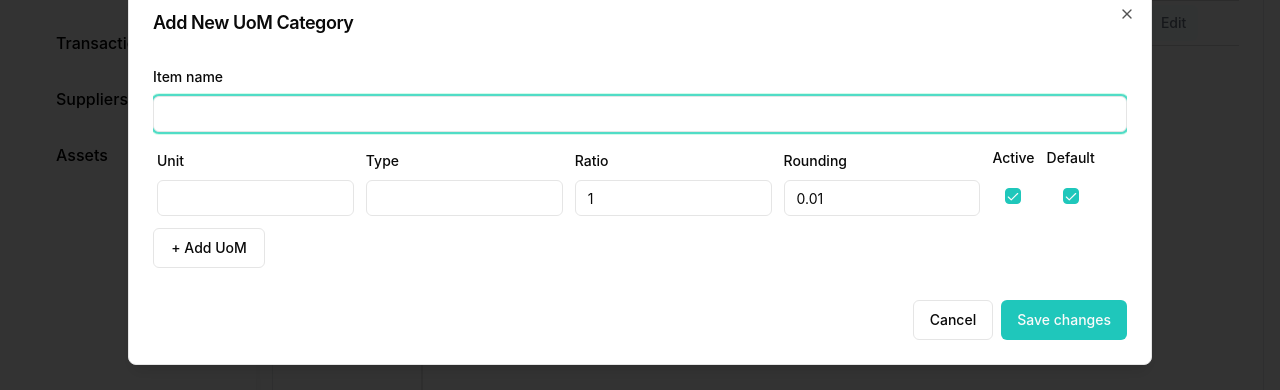
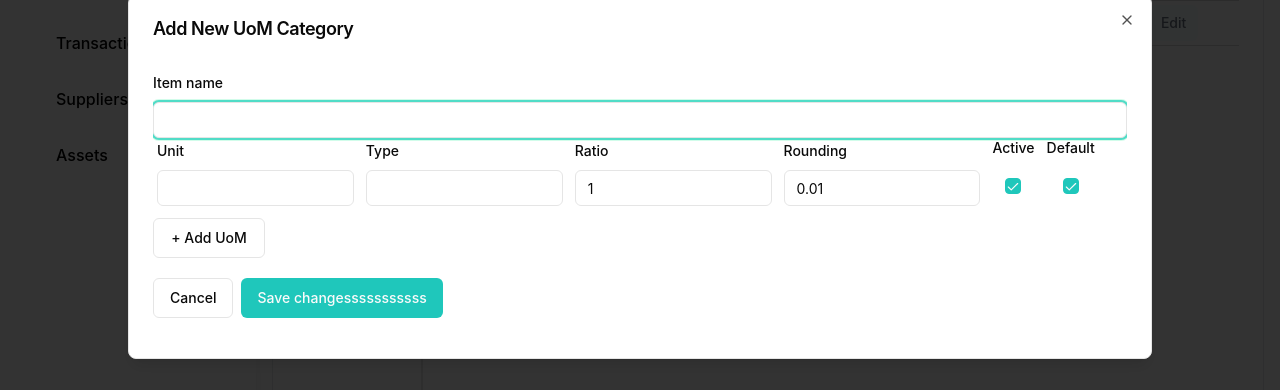
Before and after one commit to Orion-POS/Inventory-React, a React (Vite) app: page /setup/uom-category in a window 1280 px wide. Both pictures are taken after a click on the button "Add New UoM Category". Shown: the part 223-613 px from the top of the page. Built offline with nearby package versions, Linux system fonts and the light colour scheme; some icons are missing.

Commit message:
feat: input form type

```diff
--- /dev/null
+++ b/src/__dummy__/sampleTransactionType.ts
@@ -0,0 +1,12 @@
+enum TransactionCategories {
+  BAHAN_BAKU_DAN_PENDUKUNG = "Bahan Baku dan Pendukung",
+  SERCVICE_MAIN_OTHERS = "Service, Maintenance, dan lainnya",
+  BELANJA_HUTANG_BAYAR = "Belanja Hutang Bayar"
+}
+
+export interface TransactionTypesEntity {
+  id: number | string;
+  transactionName: string;
+  transactionCategory: TransactionCategories;
+  desc?: string;
+}
--- a/src/components/modals/Modal.tsx
+++ b/src/components/modals/Modal.tsx
@@ -31,6 +31,7 @@ const BasicModal: React.FC<BasicModalProps> = ({
   onSubmit
 }) => {
   // const [open, setOpen] = useState(false)
+  console.log(Boolean(overideFooter), '<< CHECK OVERRIDE');
   return (
     <Dialog open={open} onOpenChange={onClose}>
       {/* <DialogTrigger asChild>
--- a/src/pages/Setup/UoMCategory.tsx
+++ b/src/pages/Setup/UoMCategory.tsx
@@ -22,11 +22,10 @@ const UoMCategory = () => {
       title: 'Add New UoM Category',
       content: onCloseModal => (
         <ModalContentAddUoM onCloseModal={onCloseModal} onSubmit={handleSubmit} />
-      )
-      // modalOptions: {
-      //   overideFooter: 'TEST'
-      //   // renderCustomFooter: () => <span>custom</span>
-      // }
+      ),
+      modalOptions: {
+        overideFooter: null
+      }
     });
   };
 
@@ -141,6 +140,7 @@ const ModalContentAddUoM = ({ onCloseModal, onSubmit }) => {
   return (
     <div className="bg-mary flex flex-col gap-4">
       <Form {...form}>
+        <form onSubmit={form.handleSubmit(onSubmit)}>
           <FormField
             control={form.control}
             name="itemName"
@@ -251,36 +251,15 @@ const ModalContentAddUoM = ({ onCloseModal, onSubmit }) => {
               + Add UoM
             </Button>
           </div>
-      </Form>
-      {/* <InputText
-        label="Category name"
-        className="w-full"
-        value={textContent}
-        onChange={handleOnChangeText}
-      />
-      <SelectDropdown
-        label="Transaction Type"
-        menuItems={[
-          {
-            label: 'Bahan Makanan',
-            value: 'bahan makanan'
-          },
-          {
-            label: 'Bahan Minuman',
-            value: 'bahan minuman'
-          }
-        ]}
-      /> */}
-      {/* <Textarea label="Description (optional)" /> */}
 
-      {/* <div className=" self-end mt-5 gap-2 flex">
+          <div className=" self-end mt-5 gap-2 flex">
             <Button type="submit" variant={'outline'} onClick={() => onCloseModal()}>
               Cancel
             </Button>
-        <Button type="submit" onClick={() => onSubmit(textContent)}>
-          Save changes
-        </Button>
-      </div> */}
+            <Button type="submit">Save changesssssssssss</Button>
+          </div>
+        </form>
+      </Form>
     </div>
   );
 };
--- a/src/providers/ModalProvider.tsx
+++ b/src/providers/ModalProvider.tsx
@@ -23,7 +23,9 @@ export const ModalProvider = ({ children }) => {
   const [modalContent, setModalContent] = useState<OpenModalOptions | null>(null);
 
   const openModal = (options: OpenModalOptions) => {
+    console.log(options, '<< CHECK MODAL CONTENT');
     const { content, modalOptions, title } = options;
+
     setShowModal(true);
     setModalContent({
       title,
@@ -62,7 +64,9 @@ export const ModalProvider = ({ children }) => {
         onClose={closeModal}
         title={modalContent?.title ?? ''}
         disableClickOutside={modalContent?.modalOptions?.disableClickOutside}
-        overideFooter={modalContent?.modalOptions?.overideFooter}>
+        overideFooter={modalContent?.modalOptions?.overideFooter}
+        // onSubmit={modalContent?.modalOptions?.on}
+      >
         {modalContent?.content(closeModal)}
       </BasicModal>
     </ModalContext.Provider>
--- a/tsconfig.json
+++ b/tsconfig.json
@@ -5,6 +5,7 @@
     "lib": ["ES2020", "DOM", "DOM.Iterable"],
     "module": "ESNext",
     "skipLibCheck": true,
+    "composite": true,
 
     /* Bundler mode */
     "moduleResolution": "bundler",
@@ -14,6 +15,7 @@
     "noEmit": true,
     "jsx": "react-jsx",
     "jsxImportSource": "@emotion/react",
+    // "allowSyntheticDefaultImports": true,
 
     /* Linting */
     "strict": true,
@@ -25,6 +27,5 @@
       "@/*": ["./src/*"]
     }
   },
-  "include": ["src"],
-  "references": [{ "path": "./tsconfig.node.json" }]
+  "include": ["src", "vite.config.ts"]
 }
```
Also changed, not shown: src/__dummy__/sampleItemCategory.ts (added, +8 -0 lines), src/__dummy__/sampleItemLibraries.ts (added, +11 -0 lines), tsconfig.node.json (deleted, +0 -10 lines). Lines whose indentation alone changed are shown as unchanged.
